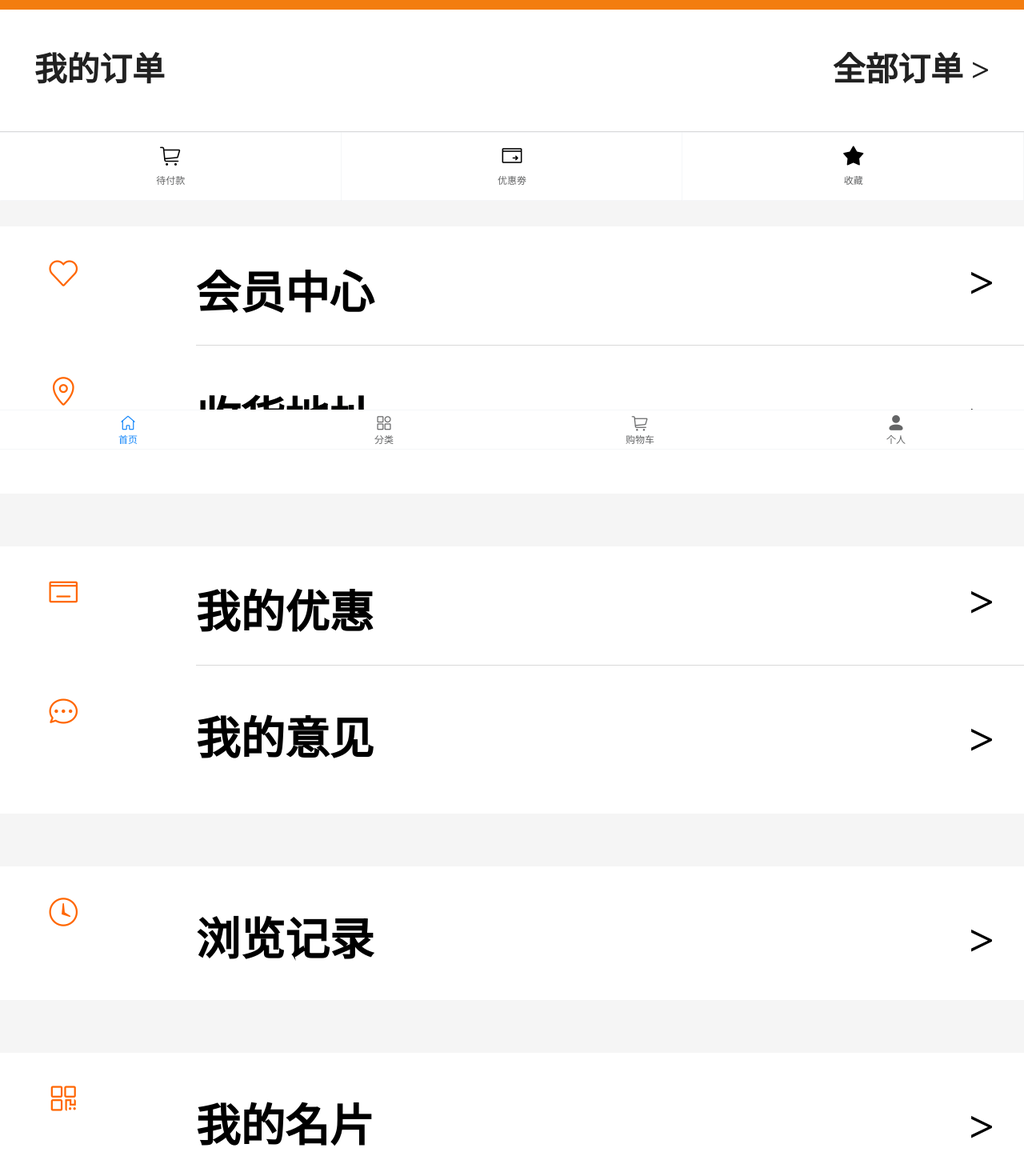
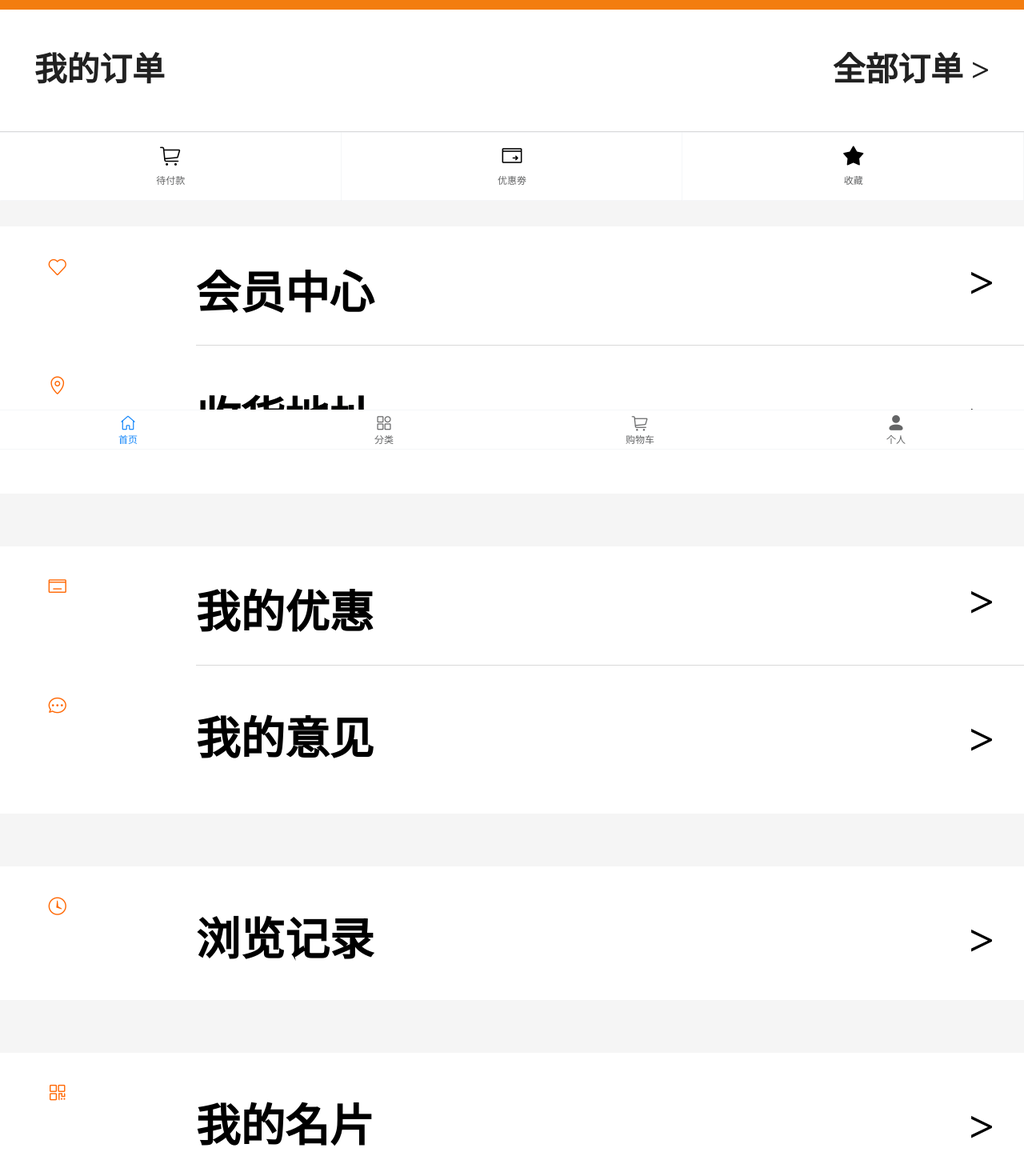
Before and after one commit to ppp33221100/xiaomi_demo, a Vue app: page /#/mine in a window 1280 px wide. Shown: the part 238-1708 px from the top of the page at 80% size. Built offline with nearby package versions, Linux system fonts and the light colour scheme.

Commit message:
new improve code

```diff
--- a/src/components/Collect.vue
+++ b/src/components/Collect.vue
@@ -39,12 +39,11 @@
 	export default{
 		data(){
 			return{
-
 			}
 		},
 		methods:{
 			end(){
-				this.$router.go(-1);
+				this.$router.push('/mine');
 			},
 			enter(){
 				this.$router.push('/new')
--- a/src/components/Mine.vue
+++ b/src/components/Mine.vue
@@ -17,7 +17,7 @@
 		<div class="base">
 			<div class="member">
 			   <div class="iss">
-			   	<van-icon name="like-o" color="#FF6600" size="40"/>
+			   	<van-icon name="like-o" color="#FF6600" size="25"/>
 			   	   <div class="left">
 					 <p>会员中心</p>
 					 <h2>></h2>
@@ -25,7 +25,7 @@
 			   </div>
 
 			   <div class="iss">
-			   	<van-icon name="location-o" color="#FF6600" size="40"/>
+			   	<van-icon name="location-o" color="#FF6600" size="25"/>
 			   	   <div class="right" @click="jump">
 					 <p>收货地址</p>
 					 <h2>></h2>
@@ -35,14 +35,14 @@
 			</div>
 			<div class="member">
 				<div class="iss">
-			   	<van-icon name="idcard" color="#FF6600" size="40"/>
+			   	<van-icon name="idcard" color="#FF6600" size="25"/>
 			   	   <div class="left">
 					 <p>我的优惠</p>
 					 <h2>></h2>
 				  </div>
 			   </div>
 			   <div class="iss">
-			   	<van-icon name="chat-o" color="#FF6600" size="40"/>
+			   	<van-icon name="chat-o" color="#FF6600" size="25"/>
 			   	   <div class="right">
 					 <p>我的意见</p>
 					 <h2>></h2>
@@ -51,7 +51,7 @@
 			</div>
             <div class="idea1">
             	<div class="iss">
-			   	<van-icon name="underway-o" color="#FF6600" size="40"/>
+			   	<van-icon name="underway-o" color="#FF6600" size="25"/>
 			   	   <div class="queer">
 					 <p>浏览记录</p>
 					 <h2>></h2>
@@ -60,7 +60,7 @@
             </div>
             <div class="idea2">
             	<div class="iss">
-			   	<van-icon name="qr" color="#FF6600" size="40"/>
+			   	<van-icon name="qr" color="#FF6600" size="25"/>
 			   	   <div class="queer">
 					 <p>我的名片</p>
 					 <h2>></h2>
--- a/src/components/New.vue
+++ b/src/components/New.vue
@@ -43,7 +43,7 @@
 		},
 		methods:{
 			end(){
-				this.$router.go(-1);
+				this.$router.push('/collect');
 			},
 			save(){
 				this.$router.push('/collect')
```
